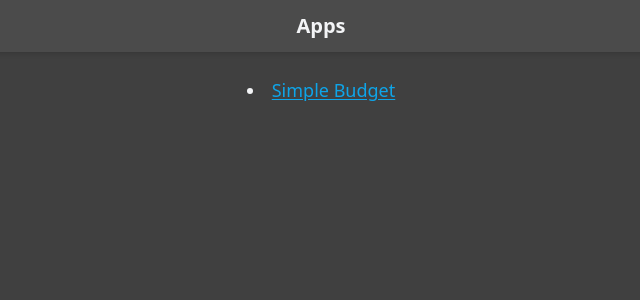
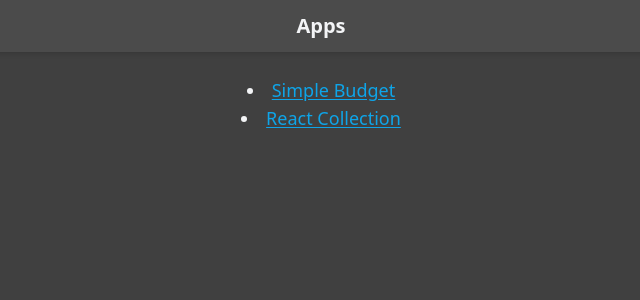
Before and after one commit to bluenex/apps, a Next.js app: page / in a window 1280 px wide. Shown: the top 300 px of the page, without its empty margins (319-959 px from the left). Built offline with nearby package versions, Linux system fonts and the light colour scheme; a web font is replaced by a local one; what tailwindcss-debug-screens would draw is missing.

Commit message:
chore: move react-collection here

```diff
--- a/pages/index.tsx
+++ b/pages/index.tsx
@@ -11,6 +11,14 @@ const Home = () => {
               <a>Simple Budget</a>
             </Link>
           </li>
+          <li>
+            <Link
+              href="https://stackblitz.com/edit/bluenex-react-collection?file=src/examples/ButtonExamples.tsx"
+              passHref
+            >
+              <a target="_blank">React Collection</a>
+            </Link>
+          </li>
         </ul>
       </main>
     </Layout>
```
